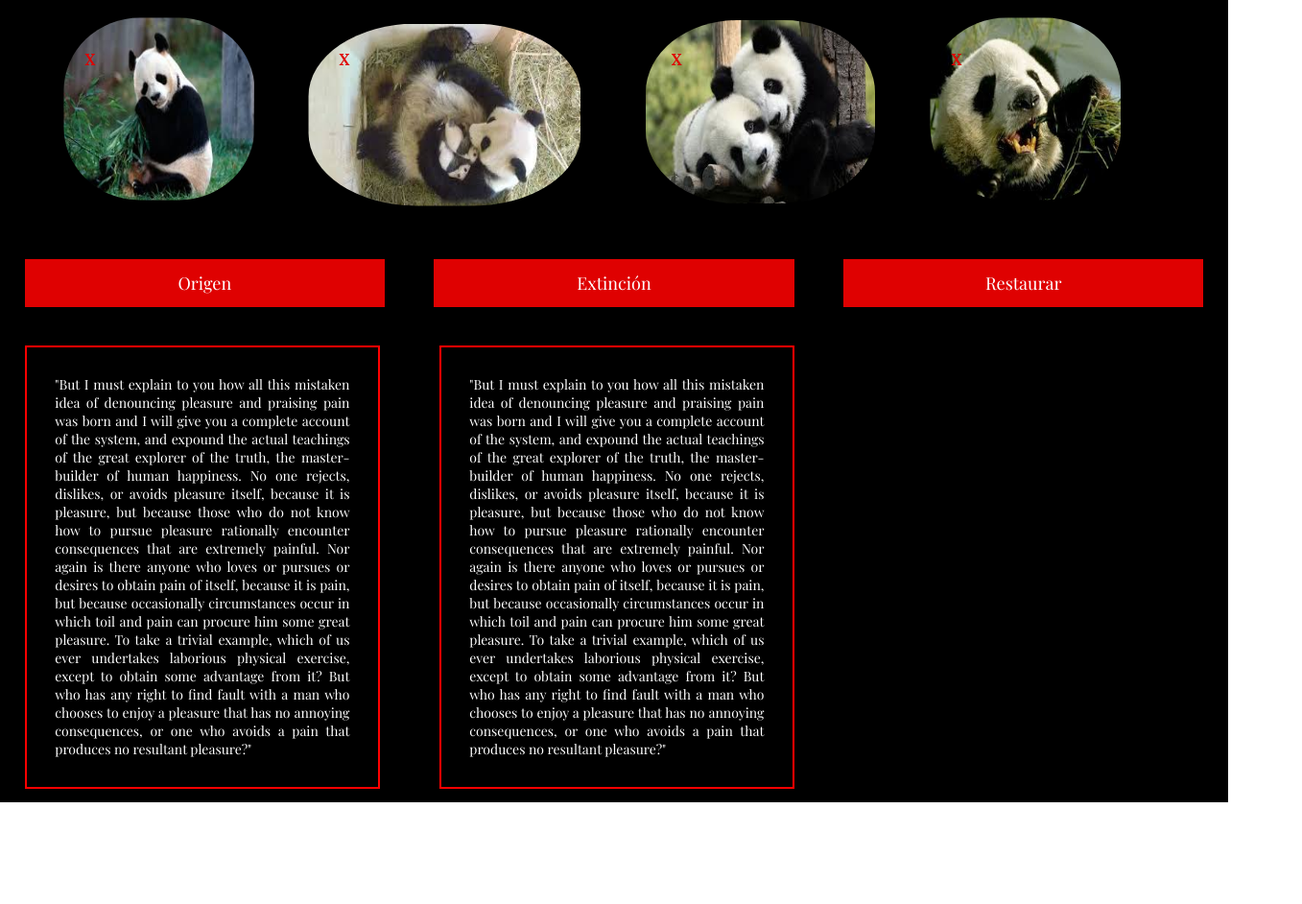
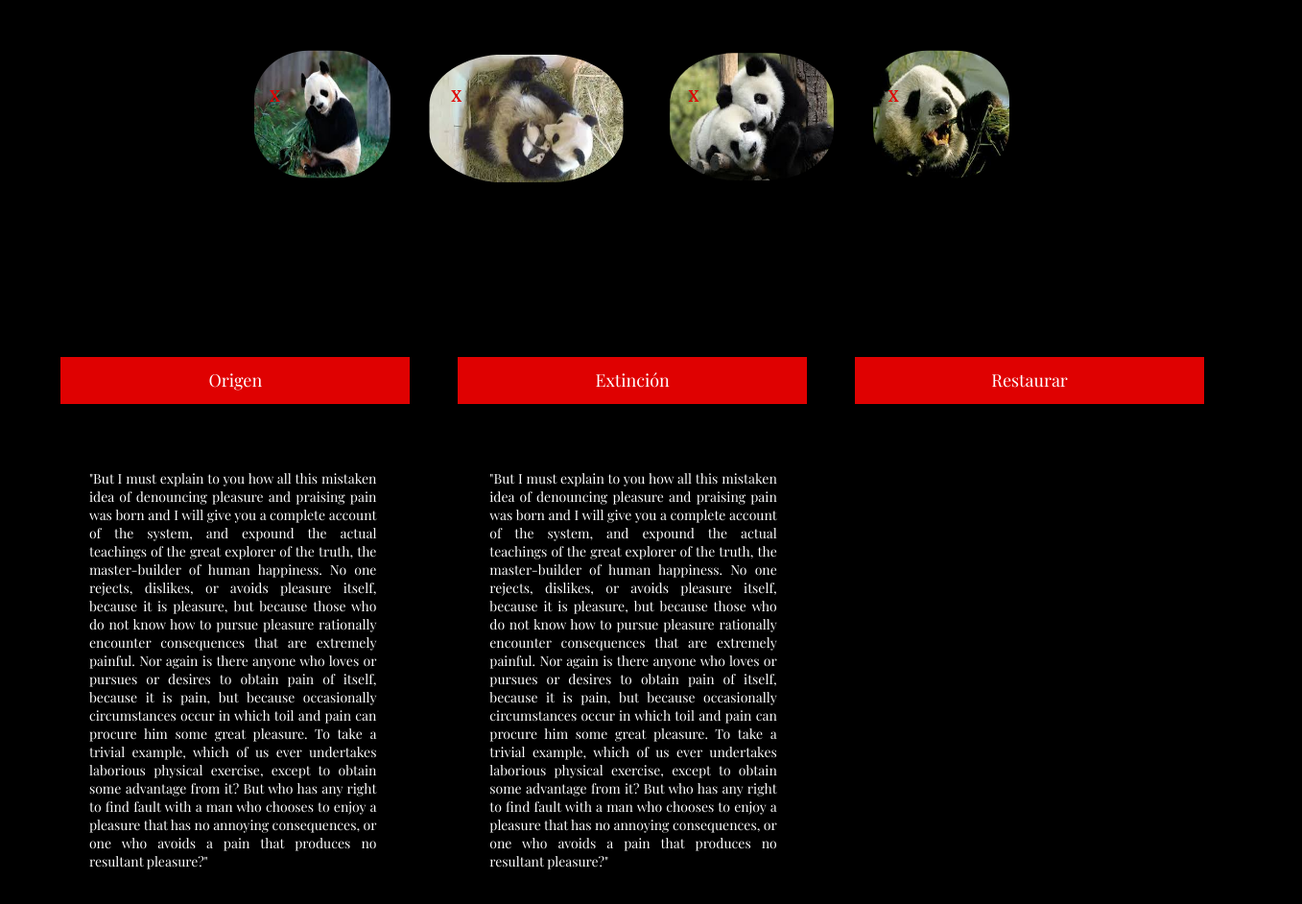
Before and after one commit to AmaliaRiveraC/pandas-flexbox, a plain HTML site: page index.html in a window 1280 px wide. Shown: the part 152-1094 px from the top of the page at 96% size, 1357 px wide, since content can reach past the window. Before the commit the page ends 988 px from the top, so only its background shows below. Drawn offline with nearby package versions, Linux system fonts and the light colour scheme.

Commit message:
ultimos retoques para verlo en pantallas más grandes sin que descuadre

```diff
--- a/css/main.css
+++ b/css/main.css
@@ -65,6 +65,7 @@ li {
   width: 100%;
   background-color: #000;
   flex-wrap: wrap;
+  padding: 3%;
 }
 
 #pandas {
@@ -79,7 +80,7 @@ li {
 
 img {
     width: 80%;
-    height: 100%;
+    height: 70%;
     border-radius: 40%;
     padding: 1%;
     margin: 5%;
@@ -101,6 +102,8 @@ span {
   flex-wrap: nowrap;
   justify-content: space-around;
   width: 100%;
+  margin-top: 5%;
+  margin-right: 3%;
 }
 
 
@@ -120,12 +123,11 @@ span {
   display: flex;
   flex-direction: row;
   justify-content: flex-start;
-  width: 80%;
+  width: 78%;
   margin-left: 2%;
 
 }
 p {
-    border: 2px solid red;
     width: 30%;
     text-align: justify;
     color: white;
```
